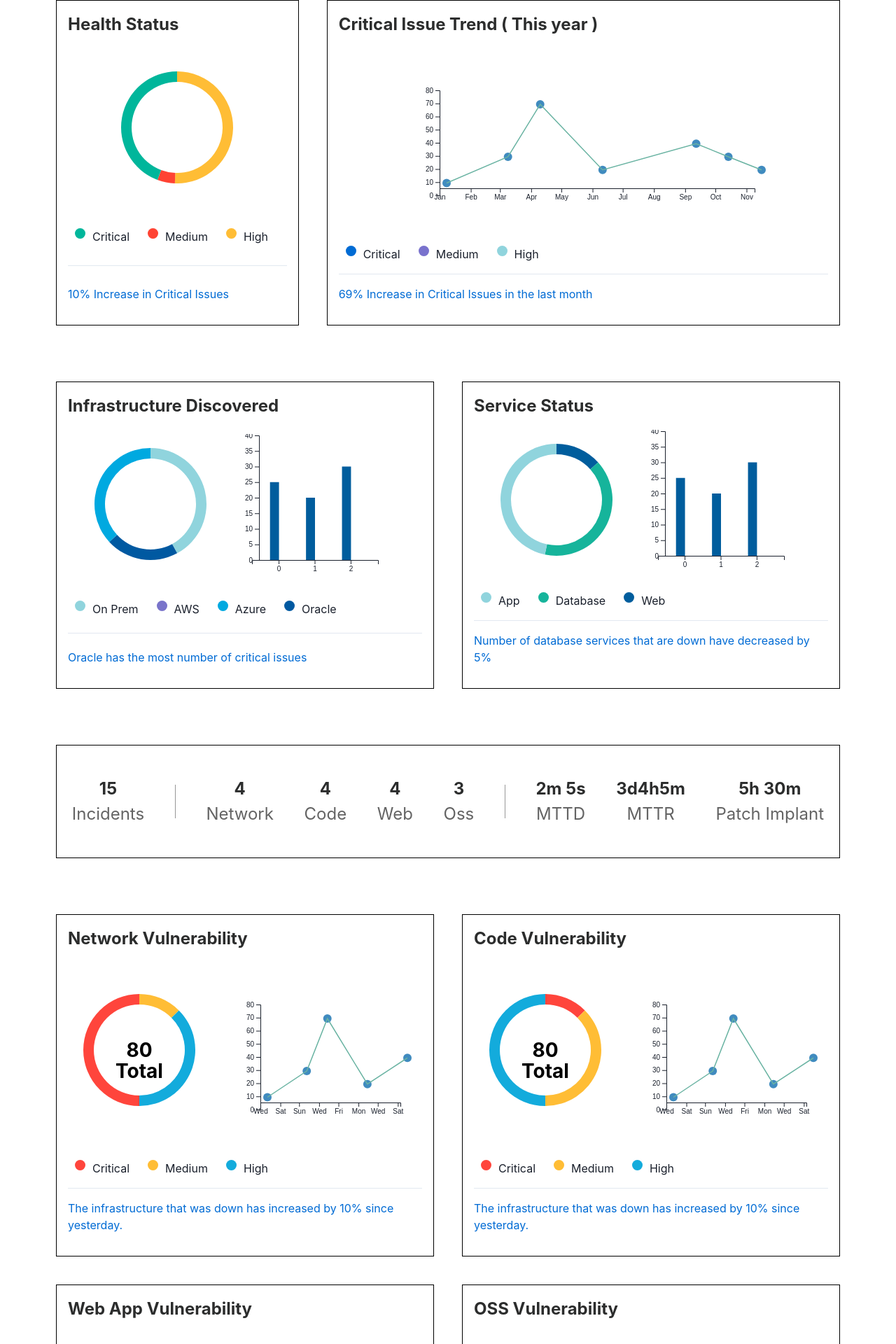
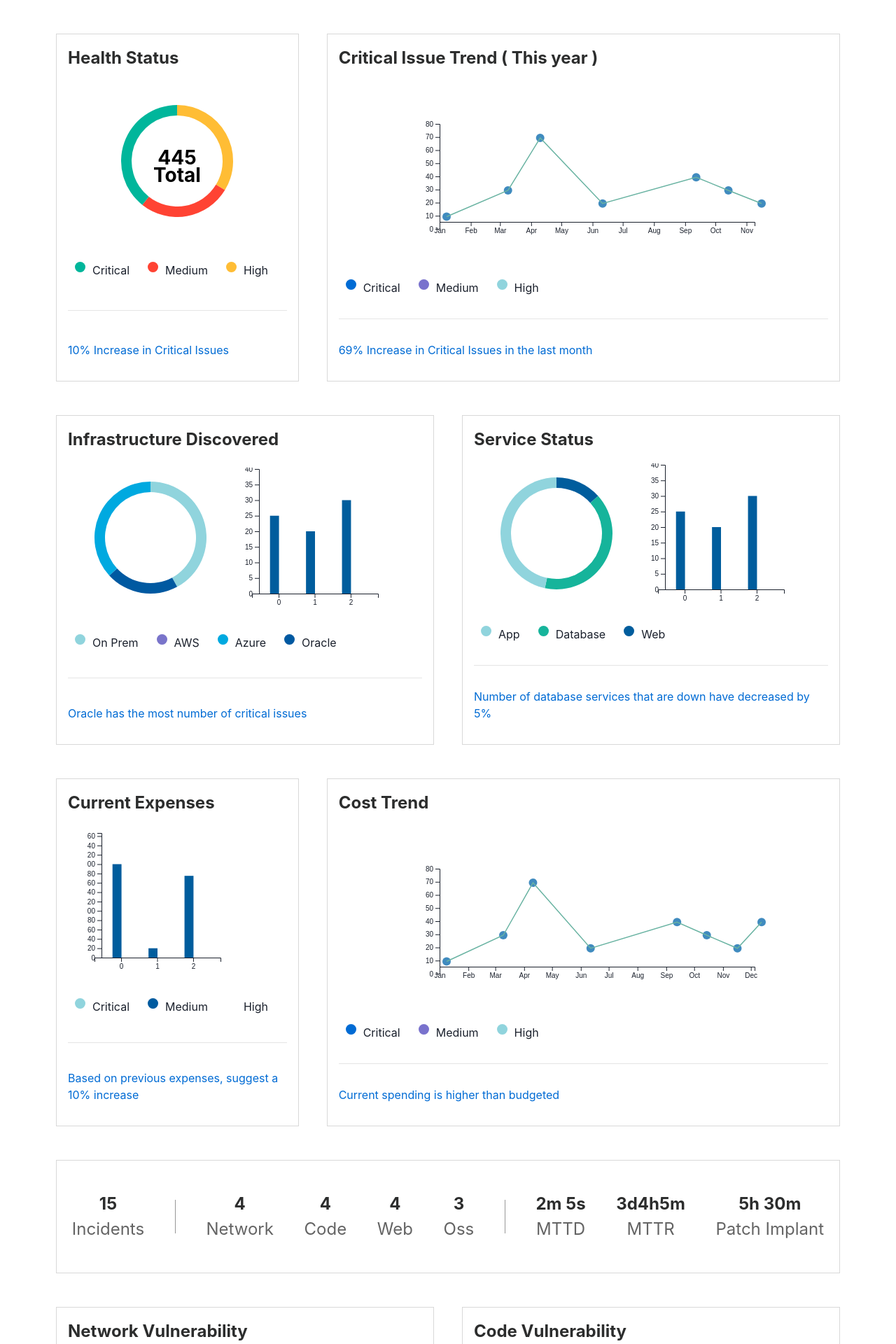
Before and after one commit to iamshubhankarkhare/f1studioz, a React (Create React App) app: page / in a window 1280 px wide. Shown: the top 1920 px of the page at 70% size. Built offline with nearby package versions, Linux system fonts and the light colour scheme.

Commit message:
improve UI

```diff
--- a/src/App.js
+++ b/src/App.js
@@ -7,38 +7,50 @@ import ChartBlock from './components/chartBlock';
 import SecurityDataBlock from './components/securityDataBlock';
 import {
   ConnectedScatterData,
+  barLineData,
   doughnutBarData,
   cs_d_block_data,
   doughnutLineData,
 } from './chartData';
 
-function App() {
-  console.log(doughnutBarData[0].bData);
+const GridCharts = ({ cData }) => {
   return (
-    <>
     <Grid
       templateRows="repeat(1, 1fr)"
       templateColumns={['repeat(1, 1fr)', 'repeat(3, 1fr)']}
       gap={10}
       px={[8, 20]}
+      my={[4, 12]}
     >
       <GridItem colSpan={1}>
-          <ChartBlock {...doughnutLineData[0]} />
+        <ChartBlock {...cData[0]} />
       </GridItem>
 
       <GridItem colSpan={[1, 2]}>
-          <ChartBlock {...doughnutLineData[1]} csWidth={isMobile ? 250 : 500} />
+        <ChartBlock {...cData[1]} csWidth={isMobile ? 250 : 500} />
       </GridItem>
     </Grid>
-      <SimpleGrid columns={[1, 1, 1, 2]} p={['8', 20]} spacing={[10, 10]}>
+  );
+};
+function App() {
+  return (
+    <>
+      <GridCharts cData={doughnutLineData} />
+      <SimpleGrid columns={[1, 1, 1, 2]} px={['8', 20]} spacing={[10, 10]}>
         {[0, 1].map((el) => (
           <ChartBlock key={el} {...doughnutBarData[el]} />
         ))}
       </SimpleGrid>
+      <GridCharts cData={barLineData} />
       <Flex px={[8, 20]}>
         <SecurityDataBlock />
       </Flex>
-      <SimpleGrid columns={[1, 1, 1, 2]} p={['8', 20]} spacing={[10, 10]}>
+      <SimpleGrid
+        columns={[1, 1, 1, 2]}
+        px={['8', 20]}
+        spacing={[10, 10]}
+        my={[4, 12]}
+      >
         {cs_d_block_data &&
           cs_d_block_data.map((el, i) => (
             <ChartBlock
@@ -49,7 +61,6 @@ function App() {
               ConnectedScatterData={el.csData}
               connectedScatter={true}
               doughnutChart={true}
-              middleText={true}
             />
           ))}
       </SimpleGrid>
--- a/src/chartData.js
+++ b/src/chartData.js
@@ -43,10 +43,10 @@ const cs3 = [
     format: '%a',
     values: [
       { date: '2020-01-01', count: '20' },
-      { date: '2020-03-02', count: '40' },
+      { date: '2020-03-02', count: '50' },
       { date: '2020-04-03', count: '80' },
       { date: '2020-06-04', count: '30' },
-      { date: '2020-08-05', count: '50' },
+      { date: '2020-08-05', count: '20' },
     ],
   },
 ];
@@ -57,9 +57,9 @@ const cs4 = [
     values: [
       { date: '2020-01-01', count: '20' },
       { date: '2020-03-02', count: '40' },
-      { date: '2020-04-03', count: '80' },
+      { date: '2020-04-03', count: '60' },
       { date: '2020-06-04', count: '30' },
-      { date: '2020-08-05', count: '50' },
+      { date: '2020-08-05', count: '80' },
     ],
   },
 ];
@@ -70,8 +70,8 @@ const cs5 = [
     values: [
       { date: '2020-01-01', count: '20' },
       { date: '2020-03-02', count: '40' },
-      { date: '2020-04-03', count: '80' },
-      { date: '2020-06-04', count: '30' },
+      { date: '2020-04-03', count: '30' },
+      { date: '2020-06-04', count: '80' },
       { date: '2020-08-05', count: '50' },
     ],
   },
@@ -101,21 +101,21 @@ export const cs_d_block_data = [
   },
   {
     heading: 'Code Vulnerability',
-    dData: [10, 30, 40],
+    dData: [40, 20, 40],
     csData: cs4,
     bottomText:
       'The infrastructure that was down has increased by 10% since yesterday.',
   },
   {
     heading: 'Web App Vulnerability',
-    dData: [10, 30, 40],
+    dData: [20, 20, 40],
     csData: cs5,
     bottomText:
       'The infrastructure that was down has increased by 10% since yesterday.',
   },
   {
     heading: 'OSS Vulnerability',
-    dData: [10, 30, 40],
+    dData: [10, 50, 40],
     csData: cs6,
     bottomText:
       'The infrastructure that was down has increased by 10% since yesterday.',
@@ -175,11 +175,12 @@ export const doughnutBarData = [
 export const doughnutLineData = [
   {
     heading: 'Health Status',
-    doughnutData: [200, 20, 175],
+    doughnutData: [150, 120, 175],
     bottomText: '10% Increase in Critical Issues',
     colors: ['#00B69B', '#FF4333', '#FFBD35'],
     texts: ['Good', 'Warning', 'Critical'],
     doughnutChart: true,
+    middleText: true,
   },
   {
     heading: 'Critical Issue Trend ( This year )',
@@ -190,3 +191,22 @@ export const doughnutLineData = [
     connectedScatter: true,
   },
 ];
+
+export const barLineData = [
+  {
+    heading: 'Current Expenses',
+    barData: [200, 20, 175],
+    bottomText: 'Based on previous expenses, suggest a 10% increase',
+    colors: ['#90D4DD', '#005B9F'],
+    texts: ['Budget', 'Spent'],
+    doughnutChart: true,
+  },
+  {
+    heading: 'Cost Trend',
+    ConnectedScatterData: cs2,
+    bottomText: 'Current spending is higher than budgeted',
+    colors: ['#006BD4', '#7972CD', '#90D4DD'],
+    texts: ['Budget', 'Spent', 'Forecast'],
+    connectedScatter: true,
+  },
+];
--- a/src/charts/doughnutChart.js
+++ b/src/charts/doughnutChart.js
@@ -72,7 +72,7 @@ const DoughnutChart = (props) => {
         .style('fill', 'black')
         .style('font-size', '28px')
         .style('font-weight', 'bold')
-        .attr('transform', 'translate(0,' + 10 + ')')
+        .attr('transform', 'translate(0,' + 5 + ')')
         .attr('text-anchor', 'middle')
         .html(props.data.reduce((a, b) => a + b));
 
@@ -81,7 +81,7 @@ const DoughnutChart = (props) => {
         .style('fill', 'black')
         .style('font-size', '28px')
         .style('font-weight', 'bold')
-        .attr('transform', 'translate(0,' + 40 + ')')
+        .attr('transform', 'translate(0,' + 30 + ')')
         .attr('text-anchor', 'middle')
         .html('Total');
     }
--- a/src/components/chartBlock.js
+++ b/src/components/chartBlock.js
@@ -14,6 +14,7 @@ function ChartBlock(props) {
       bg="white"
       p="4"
       border="1px solid black"
+      borderColor="#D8D8D8"
       width="100%"
       height="100%"
       justify="space-between"
@@ -66,7 +67,8 @@ function ChartBlock(props) {
           </Flex>
         ))}
       </Flex>
-      <hr />
+      <Box width="100%" height="1px" bg="#0000001A" my="4"></Box>
+
       <Text color="#006BD4" my="4">
         {props.bottomText}
       </Text>
--- a/src/components/securityDataBlock.js
+++ b/src/components/securityDataBlock.js
@@ -10,6 +10,7 @@ function SecurityDataBlock() {
       align="center"
       justify="space-around"
       border="1px solid black"
+      borderColor="#D8D8D8"
       width="100%"
       py={[4, 8]}
     >
```
Lines whose indentation alone changed are shown as unchanged.
